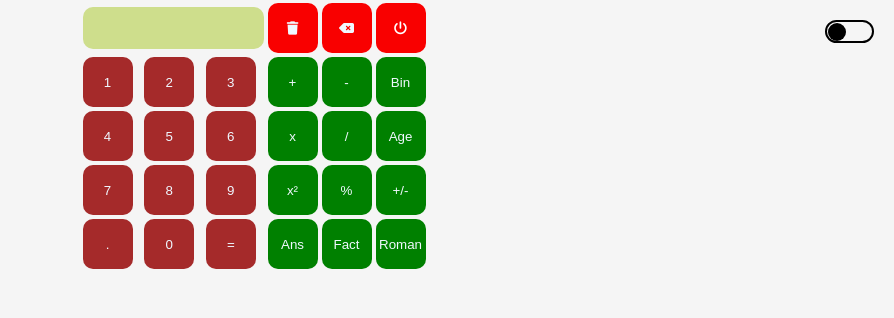
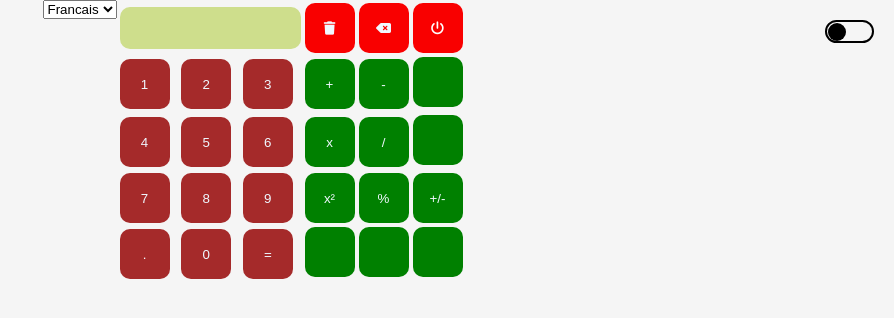
Before and after one commit to ibrataha8/calculatrice-simple, a plain HTML site: page index.html in a window 1280 px wide. Shown: the whole page, without its empty margins (386-1280 px from the left). Drawn offline with Linux system fonts and the light colour scheme.

Commit message:
Update index.html

```diff
--- a/index.html
+++ b/index.html
@@ -9,7 +9,13 @@
     <title>Calculatrice</title>
     <script src="https://kit.fontawesome.com/6e1f11847a.js" crossorigin="anonymous"></script>
 </head>
-<body>
+<body onload="traduction()">
+    <footer>
+            <select>
+                <option>Francais</option>
+                <option>Arabe</option>
+            </select>
+    </footer>
     <header>
         <label id="dark-change">
         </header>
@@ -26,7 +32,7 @@
                 <td><button id="3" onclick="addNumber('3')" class="btn">3</button></td>
                 <td><button id="+" onclick="addNumber('+')" class="Trait">+</button></td>
                 <td><button id="-" onclick="addNumber('-')" class="Trait">-</button></td>
-                <td><button onclick="binaire()" class="Trait">Bin</button></td>
+                <td><button onclick="binaire()" class="Trait" id="bin"></button></td>
             </tr>
             <tr>
                 <td><button id="4" onclick="addNumber('4')" class="btn">4</button></td>
@@ -34,7 +40,7 @@
                 <td><button id="6" onclick="addNumber('6')" class="btn">6</button></td>
                 <td><button id="*" onclick="addNumber('*')" class="Trait">x</button></td>
                 <td><button id="/" onclick="addNumber('/')" class="Trait">/</button></td>
-                <td><button  onclick="Age()" class="Trait">Age</button></td>
+                <td><button  onclick="Age()" id="age" class="Trait"></button></td>
             </tr>
             <tr>
                 <td><button id="7" onclick="addNumber('7')" class="btn">7</button></td>
@@ -48,9 +54,9 @@
             <td><button id="." onclick="addNumber('.')" class="btn">.</button></td>
             <td><button id="0" onclick="addNumber('0')" class="btn">0</button></td>
             <td><button id="=" onclick="clalculate()" class="egal">=</button></td>
-            <td><button id="Ans" class="Trait" onclick="historique()">Ans</button></td>
-            <td><button  class="Trait" onclick="fact()">Fact</button></td>
-            <td><button id="ra" class="Trait" onclick="romai()">Roman</button></td>
+            <td><button id="Ans" class="Trait" onclick="historique()" ></button></td>
+            <td><button  class="Trait" onclick="fact()" id="fact"></button></td>
+            <td><button id="ra" class="Trait" onclick="romai()"></button></td>
         </tr>
         </table>
     </div>
```
